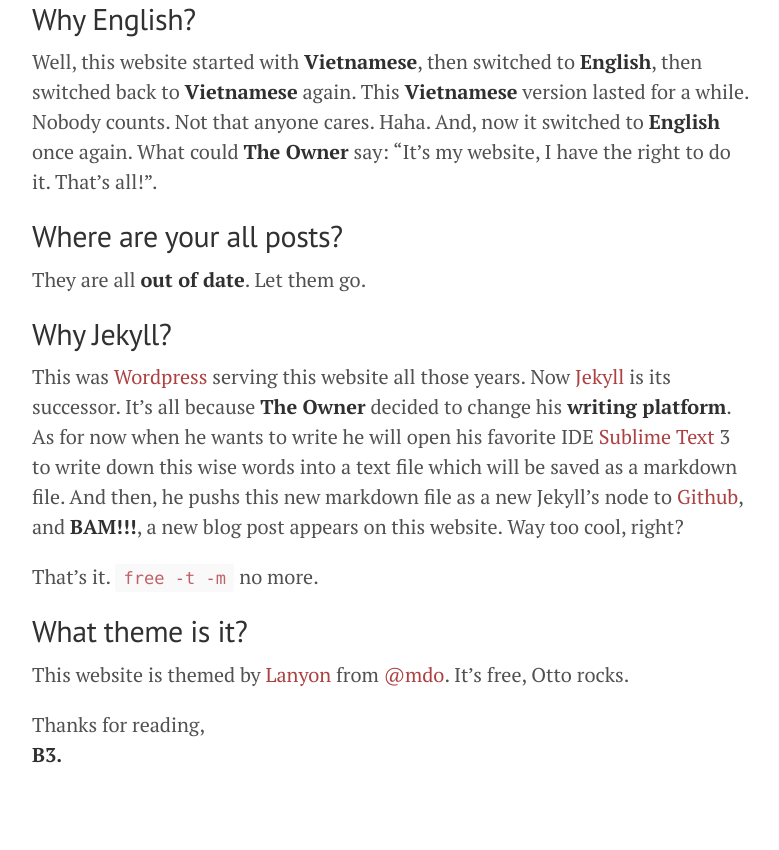
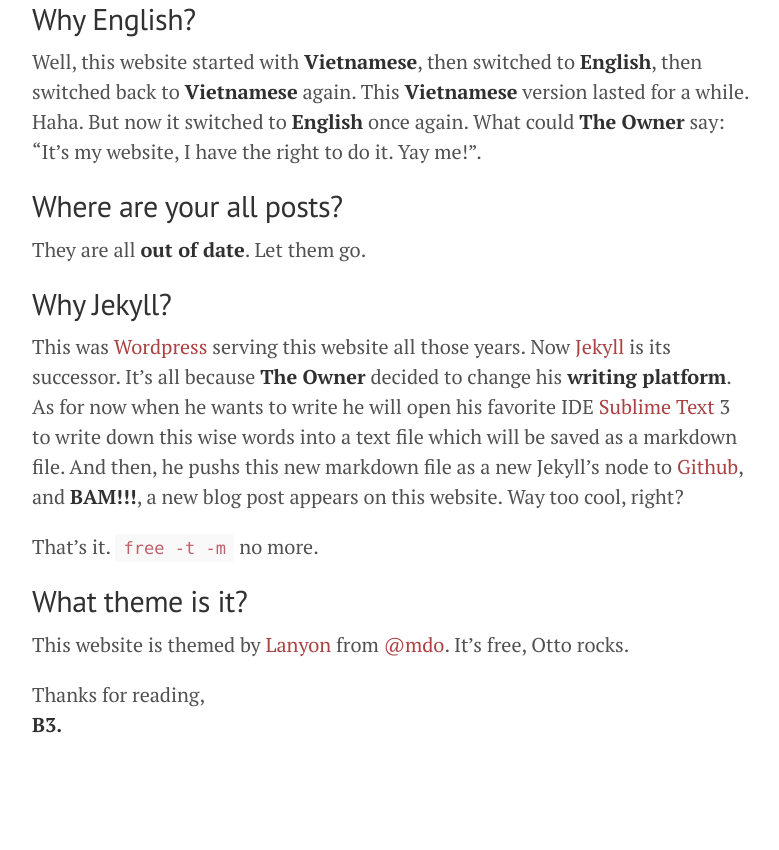
Before and after one commit to kazu2012/ducban.github.io, a Jekyll site: the page built from about-b3.md, in a window 1280 px wide. Shown: the part 947-1797 px from the top of the page, without its empty margins (248-1027 px from the left). Built offline with Jekyll 4.4.1, drawn with Linux system fonts in a browser that asks for light colours; Markdown is read by kramdown in place of the engine named in the settings; after the commit the page ends 1767 px from its top, so only the background shows below that.

Commit message:
minor edit

```diff
--- a/about-b3.md
+++ b/about-b3.md
@@ -14,7 +14,7 @@
 ![The Owner, his wife and their son on top of a mountain pass leads to Nha Trang from Da Lat.](https://pbs.twimg.com/profile_banners/13422342/1440728498/1500x500 "The Owner, his wife and their son on top of a mountain pass leads to Nha Trang from Da Lat.")
 
 ## Why English?
-Well, this website started with __Vietnamese__, then switched to __English__, then switched back to __Vietnamese__ again. This __Vietnamese__ version lasted for a while. Nobody counts. Not that anyone cares. Haha. And, now it switched to __English__ once again. What could __The Owner__ say: "It's my website, I have the right to do it.  That's all!".
+Well, this website started with __Vietnamese__, then switched to __English__, then switched back to __Vietnamese__ again. This __Vietnamese__ version lasted for a while. Haha. But now it switched to __English__ once again. What could __The Owner__ say: "It's my website, I have the right to do it.  Yay me!".
 
 ## Where are your all posts?
 They are all __out of date__. Let them go.
```
